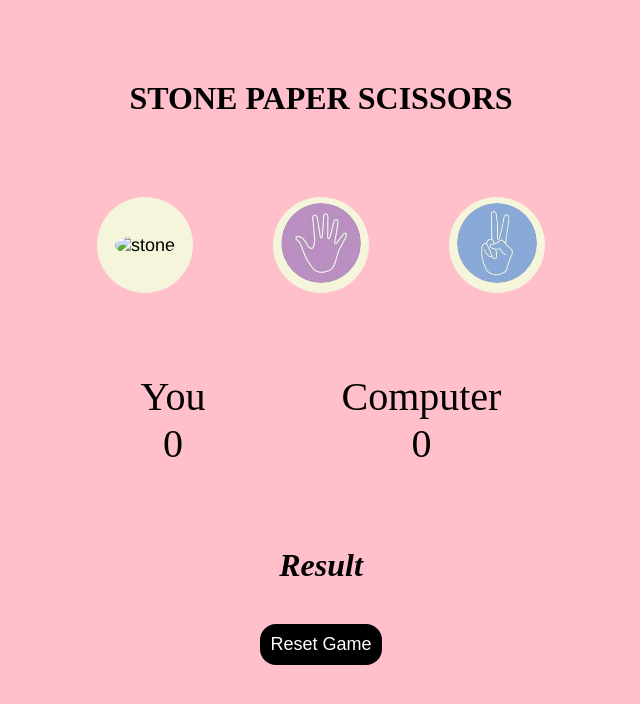
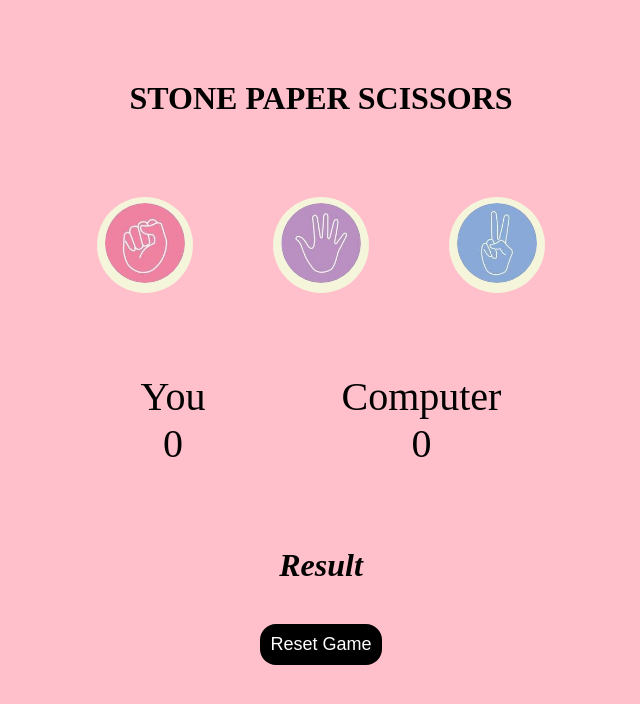
Before and after one commit to SABHYAGUPTA5XR/Stone-Paper-Scissors, a plain HTML site: page index.html in a window 1280 px wide. Shown: the whole page, without its empty margins (319-959 px from the left). Drawn offline with Linux system fonts and the light colour scheme.

Commit message:
updated html

```diff
--- a/index.html
+++ b/index.html
@@ -18,7 +18,7 @@
     <div class="game">
         <div class="buttons">
             <button class="btn">
-                <img src="./pictures/rock.jpg" alt="stone">
+                <img src="./pictures/stone.jpg" alt="stone">
             </button>
             <button class="btn">
                 <img src="./pictures/paper.jpg" alt="paper">
```
